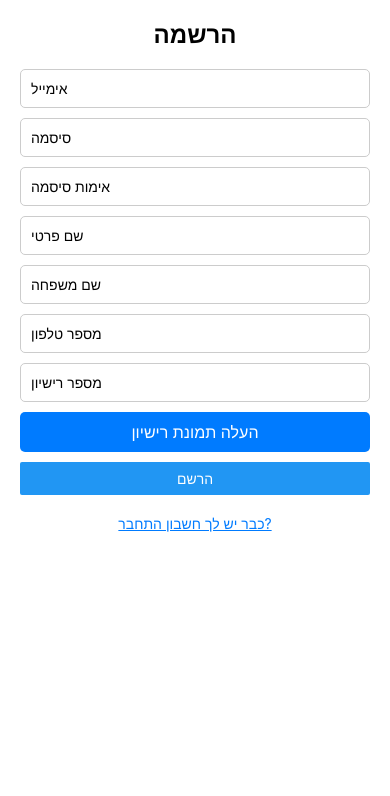
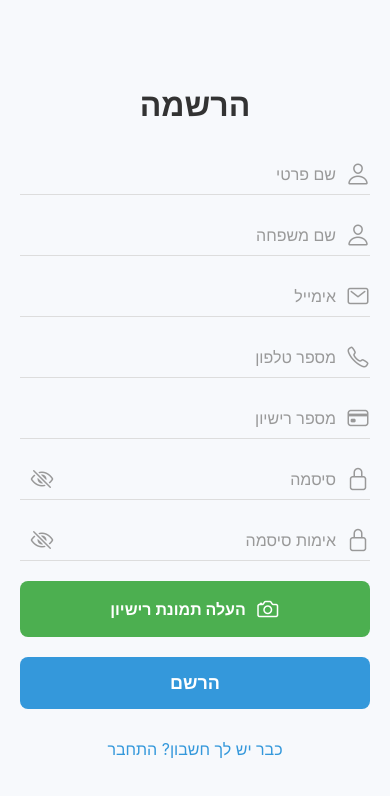
Before and after one commit to DanielFleshler/Shomer-Ahi, a React Native app in the folder mobileapp/: screen /Register in a window 390 px wide. Shown: the top 796 px of the page. Built offline with nearby package versions, Linux system fonts and the light colour scheme.

Commit message:
updated register-page design

```diff
--- a/mobileapp/pages/RegisterPage.js
+++ b/mobileapp/pages/RegisterPage.js
@@ -1,7 +1,11 @@
 import React, { useState } from "react";
-import { View, Text, TextInput, Button, StyleSheet, TouchableOpacity, Alert } from "react-native";
+import { View, Text, TextInput, StyleSheet, TouchableOpacity, Alert, ScrollView, I18nManager } from "react-native";
 import { useNavigation } from "@react-navigation/native";
 import { registerUser } from "../firebase/firebaseFunctions";
+import { Ionicons } from '@expo/vector-icons';
+
+// Force RTL layout
+I18nManager.forceRTL(true);
 
 function RegisterForm() {
     const [email, setEmail] = useState("");
@@ -12,16 +16,17 @@ function RegisterForm() {
     const [phoneNumber, setPhoneNumber] = useState("");
     const [licenseNumber, setLicenseNumber] = useState("");
     const [licensePhoto, setLicensePhoto] = useState(null);
+    const [showPassword, setShowPassword] = useState(false);
 
-    const navigator = useNavigation();
+    const navigation = useNavigation();
 
     const handleLogin = () => {
-        navigator.navigate("Login");
+        navigation.navigate("Login");
     };
 
     const handleSubmit = async () => {
         if (password !== confirmPassword) {
-            Alert.alert("Error", "Passwords do not match.");
+            Alert.alert("שגיאה", "הסיסמאות אינן תואמות.");
             return;
         }
 
@@ -37,110 +42,197 @@ function RegisterForm() {
 
         const isRegistered = await registerUser(email, password, userData);
         if (isRegistered) {
-            navigator.navigate("Login");
+            navigation.navigate("Login");
         } else {
-            Alert.alert("Error", "Registration failed.");
+            Alert.alert("שגיאה", "ההרשמה נכשלה.");
         }
     };
 
     return (
-        <View style={styles.container}>
+        <ScrollView contentContainerStyle={styles.container}>
+            <View style={styles.formContainer}>
                 <Text style={styles.title}>הרשמה</Text>
 
+                <View style={styles.inputContainer}>
+                    <TextInput
+                        style={styles.input}
+                        placeholder="שם פרטי"
+                        value={firstName}
+                        onChangeText={setFirstName}
+                        placeholderTextColor="#999"
+                    />
+                    <Ionicons name="person-outline" size={24} color="#999" style={styles.icon} />
+                </View>
+
+                <View style={styles.inputContainer}>
+                    <TextInput
+                        style={styles.input}
+                        placeholder="שם משפחה"
+                        value={lastName}
+                        onChangeText={setLastName}
+                        placeholderTextColor="#999"
+                    />
+                    <Ionicons name="person-outline" size={24} color="#999" style={styles.icon} />
+                </View>
+
+                <View style={styles.inputContainer}>
                     <TextInput
                         style={styles.input}
                         placeholder="אימייל"
                         value={email}
                         onChangeText={setEmail}
                         keyboardType="email-address"
+                        placeholderTextColor="#999"
                     />
-            <TextInput
-                style={styles.input}
-                placeholder="סיסמה"
-                value={password}
-                onChangeText={setPassword}
-                secureTextEntry
-            />
-            <TextInput
-                style={styles.input}
-                placeholder="אימות סיסמה"
-                value={confirmPassword}
-                onChangeText={setConfirmPassword}
-                secureTextEntry
-            />
-            <TextInput
-                style={styles.input}
-                placeholder="שם פרטי"
-                value={firstName}
-                onChangeText={setFirstName}
-            />
-            <TextInput
-                style={styles.input}
-                placeholder="שם משפחה"
-                value={lastName}
-                onChangeText={setLastName}
-            />
+                    <Ionicons name="mail-outline" size={24} color="#999" style={styles.icon} />
+                </View>
+
+                <View style={styles.inputContainer}>
                     <TextInput
                         style={styles.input}
                         placeholder="מספר טלפון"
                         value={phoneNumber}
                         onChangeText={setPhoneNumber}
                         keyboardType="phone-pad"
+                        placeholderTextColor="#999"
                     />
+                    <Ionicons name="call-outline" size={24} color="#999" style={styles.icon} />
+                </View>
+
+                <View style={styles.inputContainer}>
                     <TextInput
                         style={styles.input}
                         placeholder="מספר רישיון"
                         value={licenseNumber}
                         onChangeText={setLicenseNumber}
+                        placeholderTextColor="#999"
                     />
+                    <Ionicons name="card-outline" size={24} color="#999" style={styles.icon} />
+                </View>
+
+                <View style={styles.inputContainer}>
+                    <TouchableOpacity onPress={() => setShowPassword(!showPassword)} style={styles.eyeIcon}>
+                        <Ionicons name={showPassword ? "eye-outline" : "eye-off-outline"} size={24} color="#999" />
+                    </TouchableOpacity>
+                    <TextInput
+                        style={styles.input}
+                        placeholder="סיסמה"
+                        value={password}
+                        onChangeText={setPassword}
+                        secureTextEntry={!showPassword}
+                        placeholderTextColor="#999"
+                    />
+                    <Ionicons name="lock-closed-outline" size={24} color="#999" style={styles.icon} />
+                </View>
+
+                <View style={styles.inputContainer}>
+                    <TouchableOpacity onPress={() => setShowPassword(!showPassword)} style={styles.eyeIcon}>
+                        <Ionicons name={showPassword ? "eye-outline" : "eye-off-outline"} size={24} color="#999" />
+                    </TouchableOpacity>
+                    <TextInput
+                        style={styles.input}
+                        placeholder="אימות סיסמה"
+                        value={confirmPassword}
+                        onChangeText={setConfirmPassword}
+                        secureTextEntry={!showPassword}
+                        placeholderTextColor="#999"
+                    />
+                    <Ionicons name="lock-closed-outline" size={24} color="#999" style={styles.icon} />
+                </View>
+
                 <TouchableOpacity style={styles.fileButton}>
                     <Text style={styles.fileButtonText}>העלה תמונת רישיון</Text>
+                    <Ionicons name="camera-outline" size={24} color="#fff" style={styles.buttonIcon} />
                 </TouchableOpacity>
 
-            <Button title="הרשם" onPress={handleSubmit} />
+                <TouchableOpacity style={styles.submitButton} onPress={handleSubmit}>
+                    <Text style={styles.submitButtonText}>הרשם</Text>
+                </TouchableOpacity>
 
-            <TouchableOpacity onPress={() => navigation.navigate("Login")}>
-                <Text style={styles.loginLink} onPress={handleLogin}>?כבר יש לך חשבון התחבר</Text>
+                <TouchableOpacity onPress={handleLogin}>
+                    <Text style={styles.loginLink}>כבר יש לך חשבון? התחבר</Text>
                 </TouchableOpacity>
             </View>
+        </ScrollView>
     );
 }
 
 const styles = StyleSheet.create({
     container: {
-        flex: 1,
+        flexGrow: 1,
+        backgroundColor: "#F7F9FC",
+        alignItems: 'center',
+        justifyContent: 'center',
         padding: 20,
-        backgroundColor: "#fff",
+    },
+    formContainer: {
+        width: '100%',
+        maxWidth: 400,
     },
     title: {
-        fontSize: 24,
+        fontSize: 32,
         fontWeight: "bold",
-        marginBottom: 20,
+        marginBottom: 30,
+        color: "#333",
         textAlign: "center",
     },
+    inputContainer: {
+        flexDirection: 'row',
+        alignItems: 'center',
+        marginBottom: 20,
+        borderBottomWidth: 1,
+        borderBottomColor: '#DDD',
+    },
+    icon: {
+        marginLeft: 10,
+    },
     input: {
-        borderWidth: 1,
-        borderColor: "#ccc",
+        flex: 1,
+        paddingVertical: 10,
+        fontSize: 16,
+        color: '#333',
+        textAlign: 'right',
+    },
+    eyeIcon: {
         padding: 10,
-        marginBottom: 10,
-        borderRadius: 5,
+        position: 'absolute',
+        left: 0,
+        zIndex: 1,
     },
     fileButton: {
-        backgroundColor: "#007bff",
-        padding: 10,
-        alignItems: "center",
-        borderRadius: 5,
-        marginBottom: 10,
+        backgroundColor: "#4CAF50",
+        padding: 15,
+        borderRadius: 8,
+        flexDirection: 'row',
+        alignItems: 'center',
+        justifyContent: 'center',
+        marginBottom: 20,
+    },
+    buttonIcon: {
+        marginLeft: 10,
     },
     fileButtonText: {
         color: "#fff",
         fontSize: 16,
+        fontWeight: "bold",
+    },
+    submitButton: {
+        backgroundColor: "#3498DB",
+        padding: 15,
+        borderRadius: 8,
+        alignItems: "center",
+        marginBottom: 20,
+    },
+    submitButtonText: {
+        color: "#fff",
+        fontSize: 18,
+        fontWeight: "bold",
     },
     loginLink: {
-        marginTop: 20,
-        textAlign: "center",
-        color: "#007bff",
-        textDecorationLine: "underline",
+        textAlign: 'center',
+        color: "#3498DB",
+        fontSize: 16,
+        marginTop: 10,
     },
 });
 
```
Lines whose indentation alone changed are shown as unchanged.
